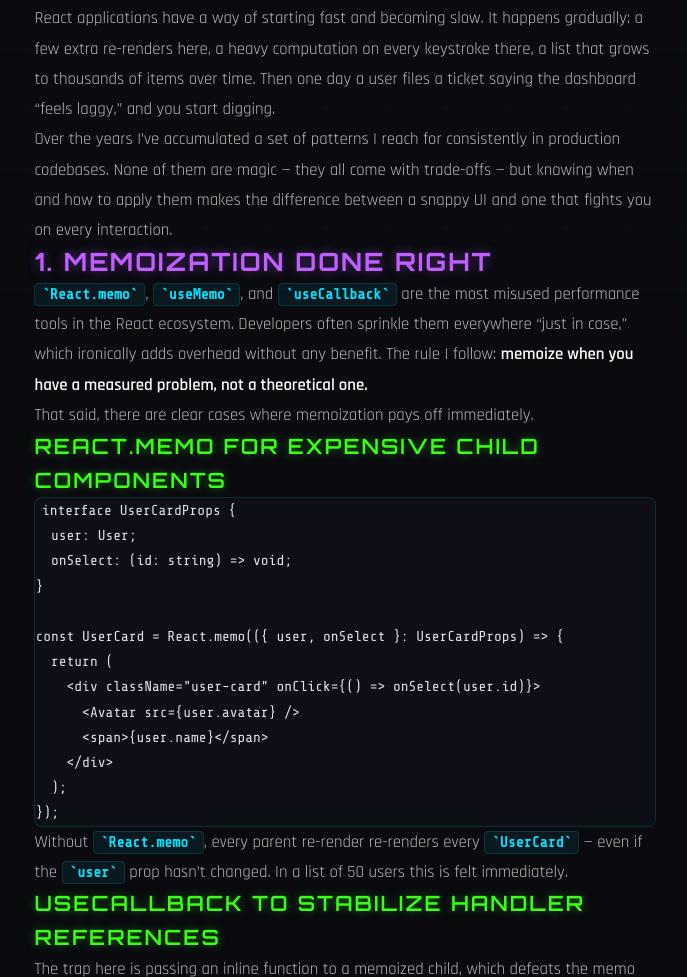
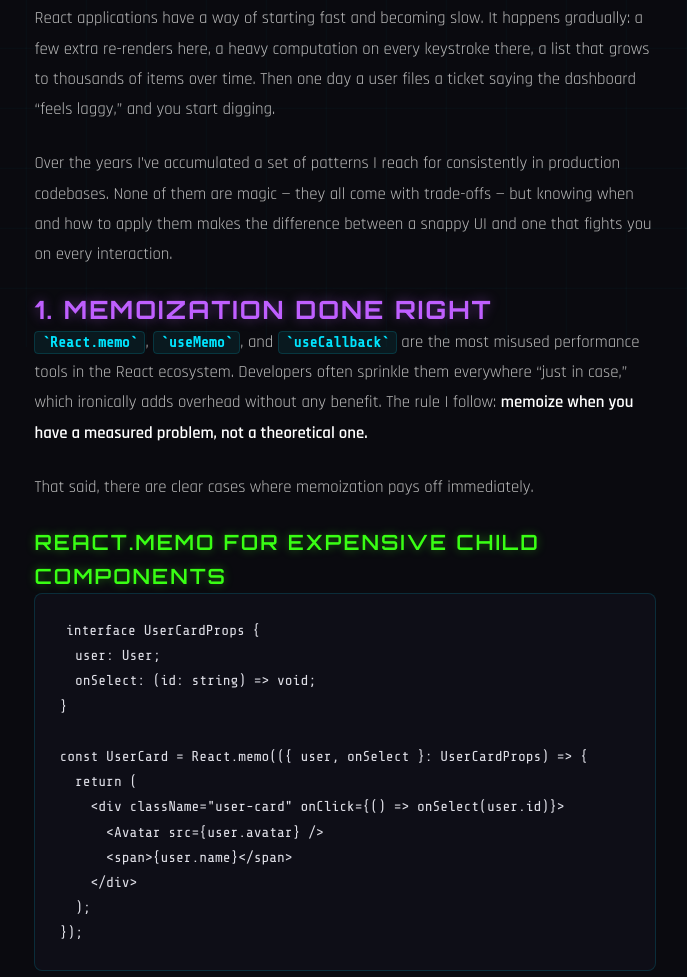
Before and after one commit to CFerndp/landing, an Astro site in the folder astro/: page /blog/react-performance-patterns.md in a window 1280 px wide. Shown: the part 453-1430 px from the top of the page, without its empty margins (295-982 px from the left). Built offline with nearby package versions, Linux system fonts and the light colour scheme; Astro itself is replaced by a stand-in of ours; code samples lack their colours.

Commit message:
fix: post style

```diff
--- a/astro/src/styles/global.css
+++ b/astro/src/styles/global.css
@@ -422,10 +422,17 @@ section {
     border-radius: 4px !important;
 }
 
+.prose p {
+    margin-bottom: 1.5rem;
+}
+
 .prose pre {
     background: rgba(15, 15, 25, 0.9) !important;
     border: 1px solid rgba(0, 229, 255, 0.15) !important;
     border-radius: 8px !important;
+    padding: 1.5rem !important;
+    overflow-x: auto !important;
+    margin-bottom: 1.8rem !important;
 }
 
 .prose pre code {
```
